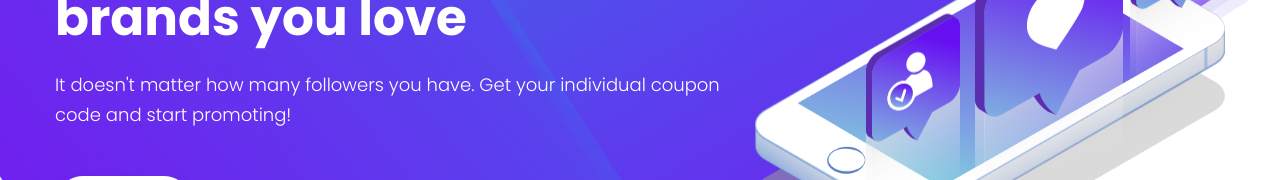
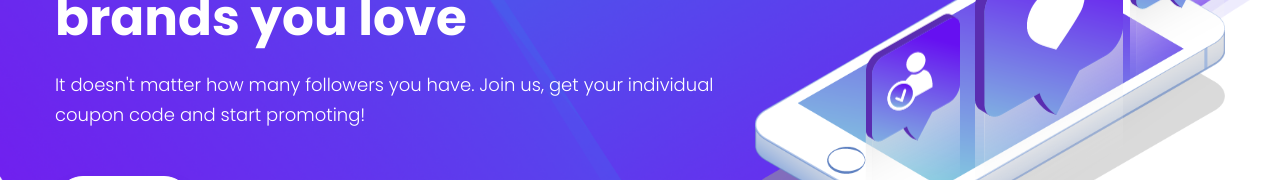
Before and after one commit to janikno/hypact, a plain HTML site: page index.html in a window 1280 px wide. Shown: the part 268-448 px from the top of the page. Drawn offline with Linux system fonts and the light colour scheme.

Commit message:
Update index.html

```diff
--- a/index.html
+++ b/index.html
@@ -100,7 +100,7 @@
                 <div class="col-lg-7">
                     <div class="app_banner_contentmt mt_40">
                         <h2 class="f_p f_700 f_size_50 w_color mb_20 wow fadeInLeft" data-wow-delay="0.2s">Promote the <br> brands you love</h2>
-                        <p class="f_300 f_size_18 l_height30 w_color wow fadeInLeft" data-wow-delay="0.3s">It doesn't matter how many followers you have. <br> Get your individual coupon code and start promoting!</p>
+                        <p class="f_300 f_size_18 l_height30 w_color wow fadeInLeft" data-wow-delay="0.3s">It doesn't matter how many followers you have. <br> Join us, get your individual coupon code and start promoting!</p>
                         <a href="http://eepurl.com/gblv5T" target="_blank" class="btn_hover mt_30 app_btn wow fadeInLeft" data-wow-delay="0.5s">Join Us!</a>
                     </div>
                 </div>
```
